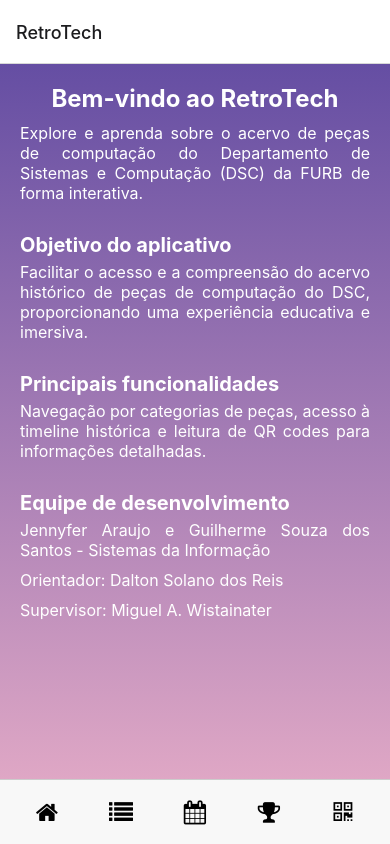
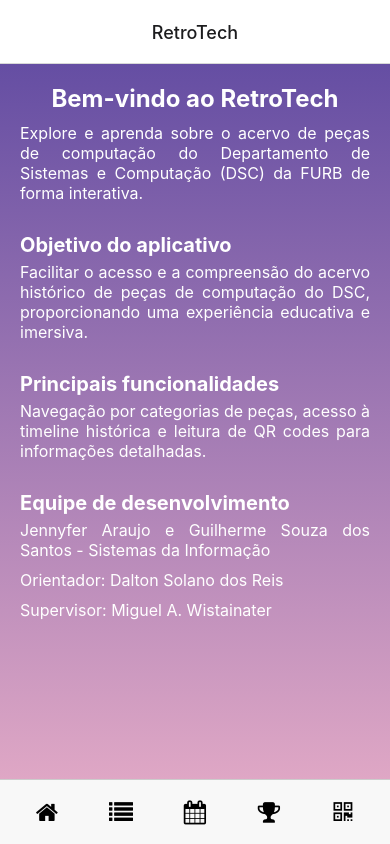
Before and after one commit to jennyferaraujo/retrotechtcc, a React Native app: screen / in a window 390 px wide. Built offline with nearby package versions, Linux system fonts and the light colour scheme.

Commit message:
header centralizada

```diff
--- a/App.tsx
+++ b/App.tsx
@@ -1,7 +1,7 @@
 import 'react-native-gesture-handler';
 import React from 'react';
 import { NavigationContainer } from '@react-navigation/native';
-import { createNativeStackNavigator } from '@react-navigation/native-stack';
+import { createNativeStackNavigator, NativeStackNavigationOptions } from '@react-navigation/native-stack';
 import AboutScreen from './app/screens/About';
 import CategoriesScreen from './app/screens/Categories';
 import TimelineScreen from './app/screens/Timeline';
@@ -35,9 +35,10 @@ export type RootStackParamList = {
 
 const Stack = createNativeStackNavigator<RootStackParamList>();
 
-const screenOptions = {
+const screenOptions: NativeStackNavigationOptions = {
   title: 'RetroTech',
   headerBackVisible: false,
+  headerTitleAlign: "center",
 };
 
 export default function App() {
```
